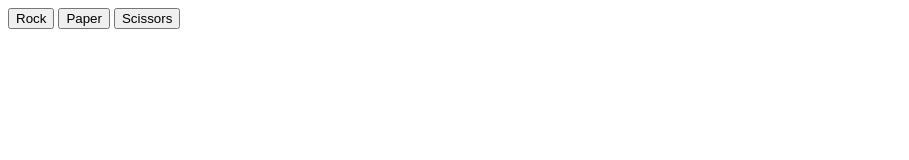
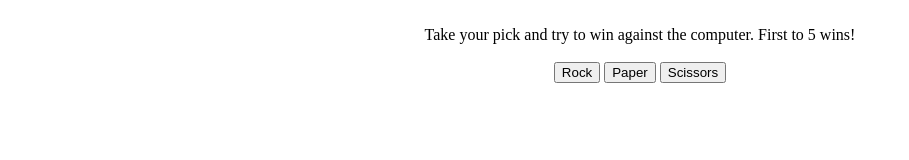
Before and after one commit to peejaybu/rock-paper-scissors, a plain HTML site: page index.html in a window 1280 px wide. Shown: the whole page, without its empty margins (0-909 px from the left). Drawn offline with Linux system fonts and the light colour scheme.

Commit message:
added instruction, break tags and centered the body

```diff
--- a/index.html
+++ b/index.html
@@ -5,17 +5,18 @@
   <title>Rock Paper Scissors</title>
   <script src="./script.js" defer> </script>
 </head>
-<body>
+<body style="text-align: center;">
+  <br>
+    <div id="scores">Take your pick and try to win against the computer. First to 5 wins!</div>
+  <br>
     <div id="container">
       <button id="rock">Rock</button>
       <button id="paper">Paper</button>
       <button id="scissors">Scissors</button>
     </div>
-
   <br>
-
-  <div id="scores"></div>
     <div id="round"></div>
+  <br>
     <div id="picks"></div>
 </body>
 </html>
```
Lines whose indentation alone changed are shown as unchanged.
